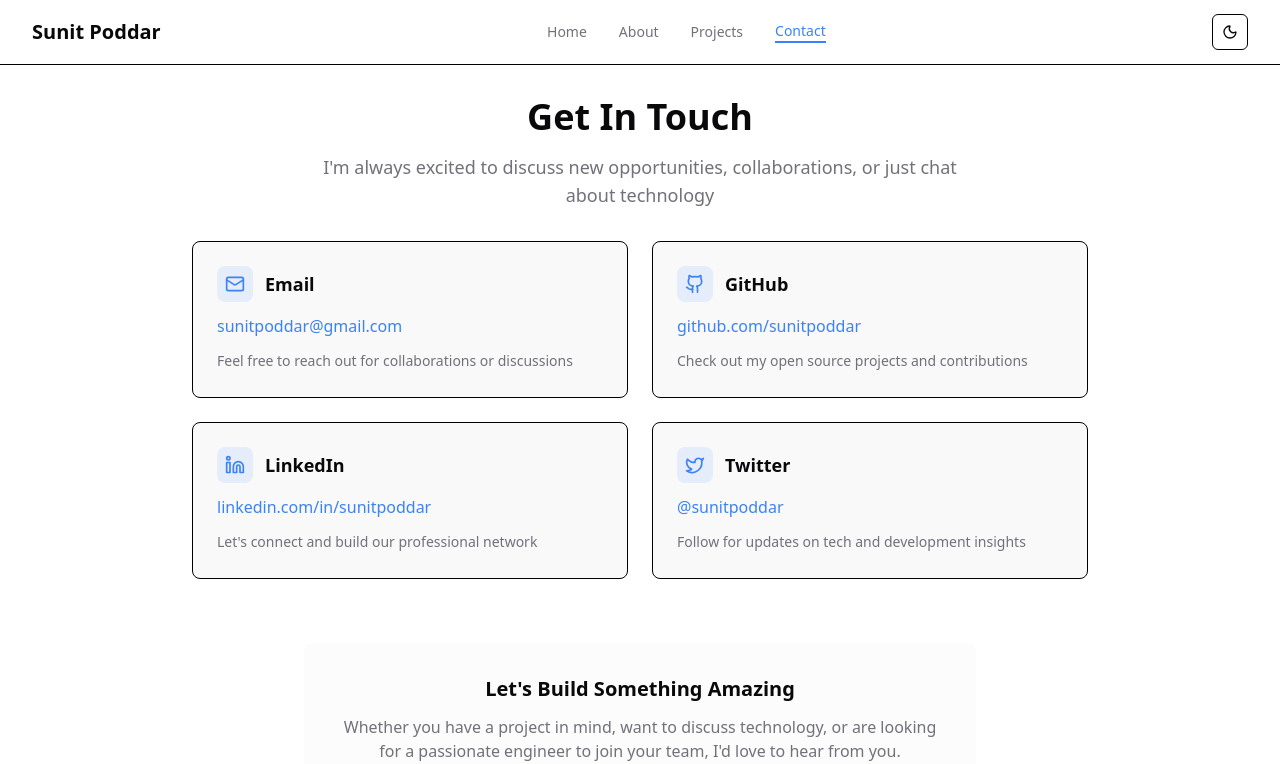
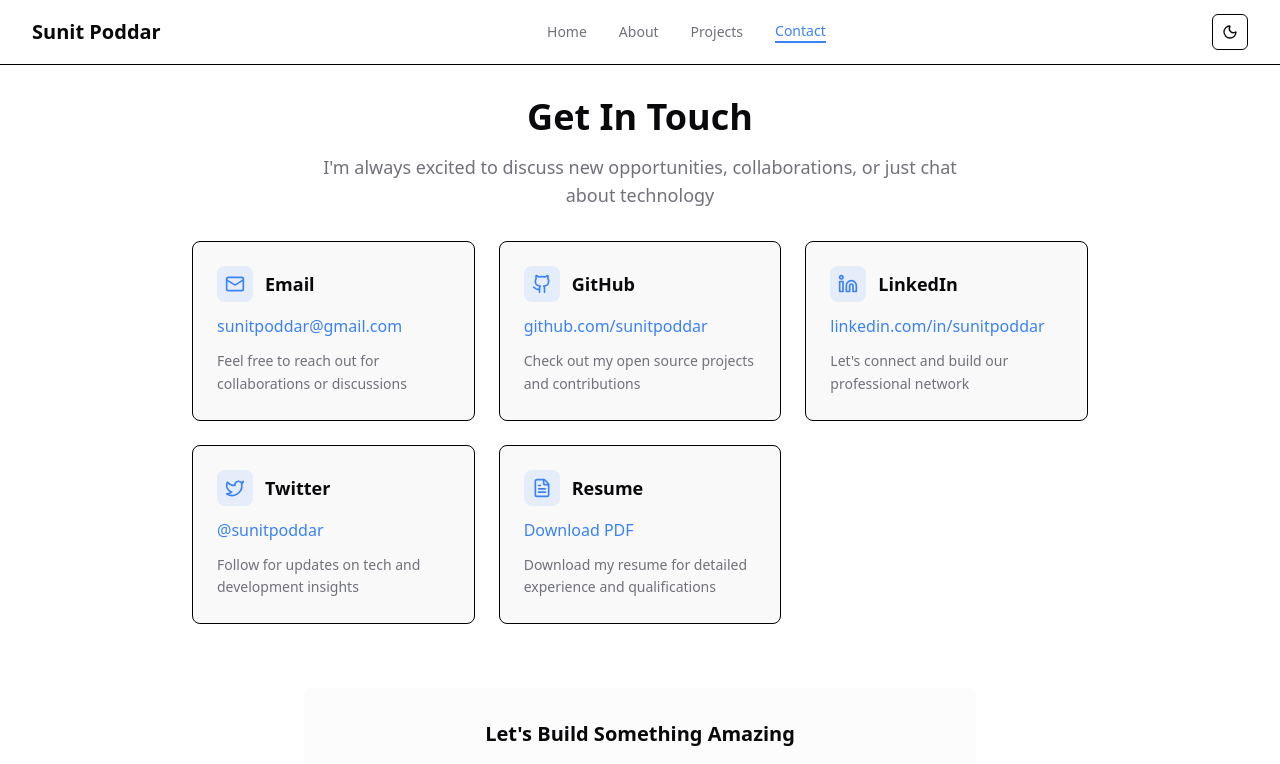
Before and after one commit to sunit-poddar/sunitpoddar.dev, a Next.js app: page /contact in a window 1280 px wide. Shown: the top 764 px of the page. Built offline with nearby package versions, Linux system fonts and the light colour scheme.

Commit message:
Added resume download option

```diff
--- a/src/app/about/page.tsx
+++ b/src/app/about/page.tsx
@@ -1,3 +1,5 @@
+import { Download } from "lucide-react";
+
 export default function About() {
   return (
     <div className="container mx-auto px-4 sm:px-6 lg:px-8 py-8">
@@ -8,6 +10,16 @@ export default function About() {
             <p className="text-lg text-muted-foreground max-w-2xl mx-auto">
               Passionate about building scalable systems and exploring new technologies
             </p>
+            <div className="pt-4">
+              <a
+                href="/Sunit Poddar_Senior Backend Engineer.pdf"
+                download="Sunit Poddar_Senior Backend Engineer.pdf"
+                className="inline-flex items-center justify-center px-6 py-2 text-sm font-medium text-primary-foreground bg-primary rounded-lg hover:bg-primary/90 transition-colors"
+              >
+                <Download className="h-4 w-4 mr-2" />
+                Download Resume
+              </a>
+            </div>
           </header>
 
           <div className="grid md:grid-cols-2 gap-8">
--- a/src/app/contact/page.tsx
+++ b/src/app/contact/page.tsx
@@ -1,4 +1,4 @@
-import { Mail, Github, Linkedin, Twitter } from "lucide-react";
+import { Mail, Github, Linkedin, Twitter, Download, FileText } from "lucide-react";
 
 export default function Contact() {
   const contactMethods = [
@@ -30,6 +30,14 @@ export default function Contact() {
       href: "https://twitter.com/sunitpoddar",
       description: "Follow for updates on tech and development insights",
     },
+    {
+      icon: FileText,
+      label: "Resume",
+      value: "Download PDF",
+      href: "/Sunit Poddar_Senior Backend Engineer.pdf",
+      description: "Download my resume for detailed experience and qualifications",
+      isDownload: true,
+    },
   ];
 
   return (
@@ -43,15 +51,16 @@ export default function Contact() {
             </p>
           </header>
 
-          <div className="grid gap-6 md:grid-cols-2">
+          <div className="grid gap-6 md:grid-cols-2 lg:grid-cols-3">
             {contactMethods.map((method, index) => {
               const Icon = method.icon;
               return (
                 <a
                   key={index}
                   href={method.href}
-                  target="_blank"
-                  rel="noopener noreferrer"
+                  target={method.isDownload ? "_self" : "_blank"}
+                  rel={method.isDownload ? undefined : "noopener noreferrer"}
+                  download={method.isDownload ? "Sunit Poddar_Senior Backend Engineer.pdf" : undefined}
                   className="group bg-muted/50 rounded-lg p-6 border border-border hover:shadow-lg hover:border-primary/50 transition-all duration-200"
                 >
                   <div className="space-y-3">
--- a/src/app/page.tsx
+++ b/src/app/page.tsx
@@ -1,4 +1,5 @@
 import Link from "next/link";
+import { Download } from "lucide-react";
 
 export default function Home() {
   return (
@@ -31,6 +32,14 @@ export default function Home() {
             >
               About Me
             </Link>
+            <a
+              href="/Sunit Poddar_Senior Backend Engineer.pdf"
+              download="Sunit Poddar_Senior Backend Engineer.pdf"
+              className="inline-flex items-center justify-center px-8 py-3 text-base font-medium text-foreground bg-accent rounded-lg hover:bg-accent/80 transition-colors border border-border"
+            >
+              <Download className="h-4 w-4 mr-2" />
+              Download Resume
+            </a>
           </div>
         </div>
       </section>
```
Also changed, not shown: 1 other file (tests, documents, lock files or other folders).
